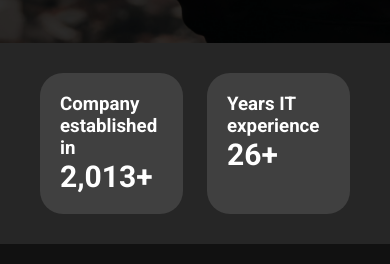
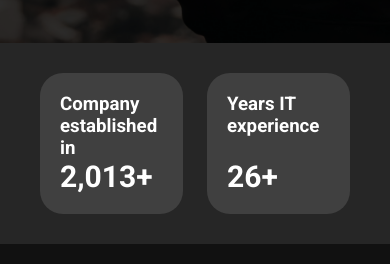
Before and after one commit to sharondrury/guy-site, a React (Vite) app: page / in a window 390 px wide. Shown: the part 801-1065 px from the top of the page. Built offline with nearby package versions, Linux system fonts and the light colour scheme.

Commit message:
better spacing on mobile for counter

```diff
--- a/src/index.css
+++ b/src/index.css
@@ -172,6 +172,9 @@ a:hover {
 }
 
 .column-section {
+    display: flex;
+    flex-direction: column;
+    justify-content: space-between;
     padding: 20px;
     border-radius: 23px;
 }
@@ -368,7 +371,6 @@ h3 {
     .floating-container {
         display: none;
     }
-
     .nav-contents {
         margin: 0 10px;
     }
```
Lines whose indentation alone changed are shown as unchanged.
